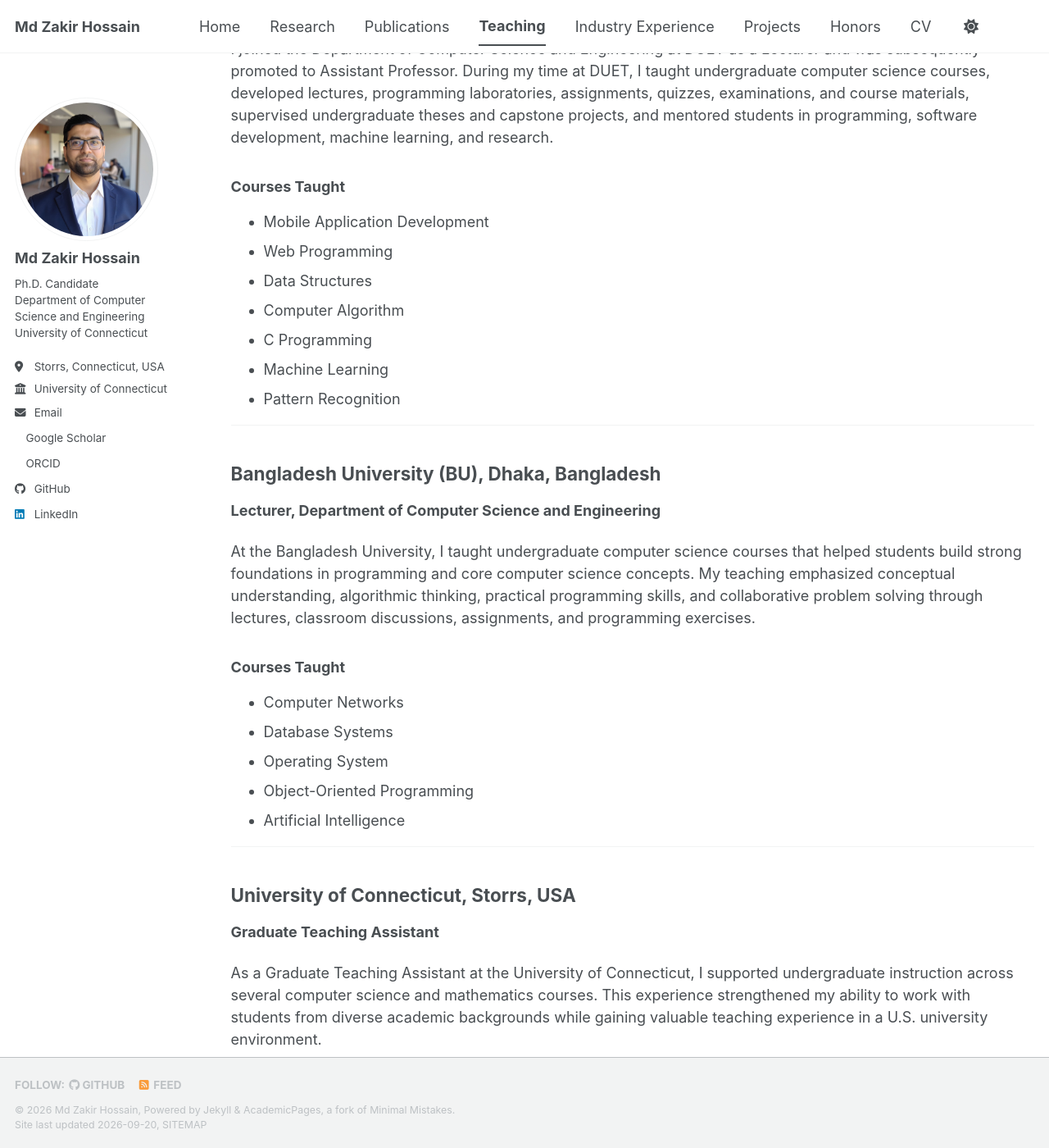
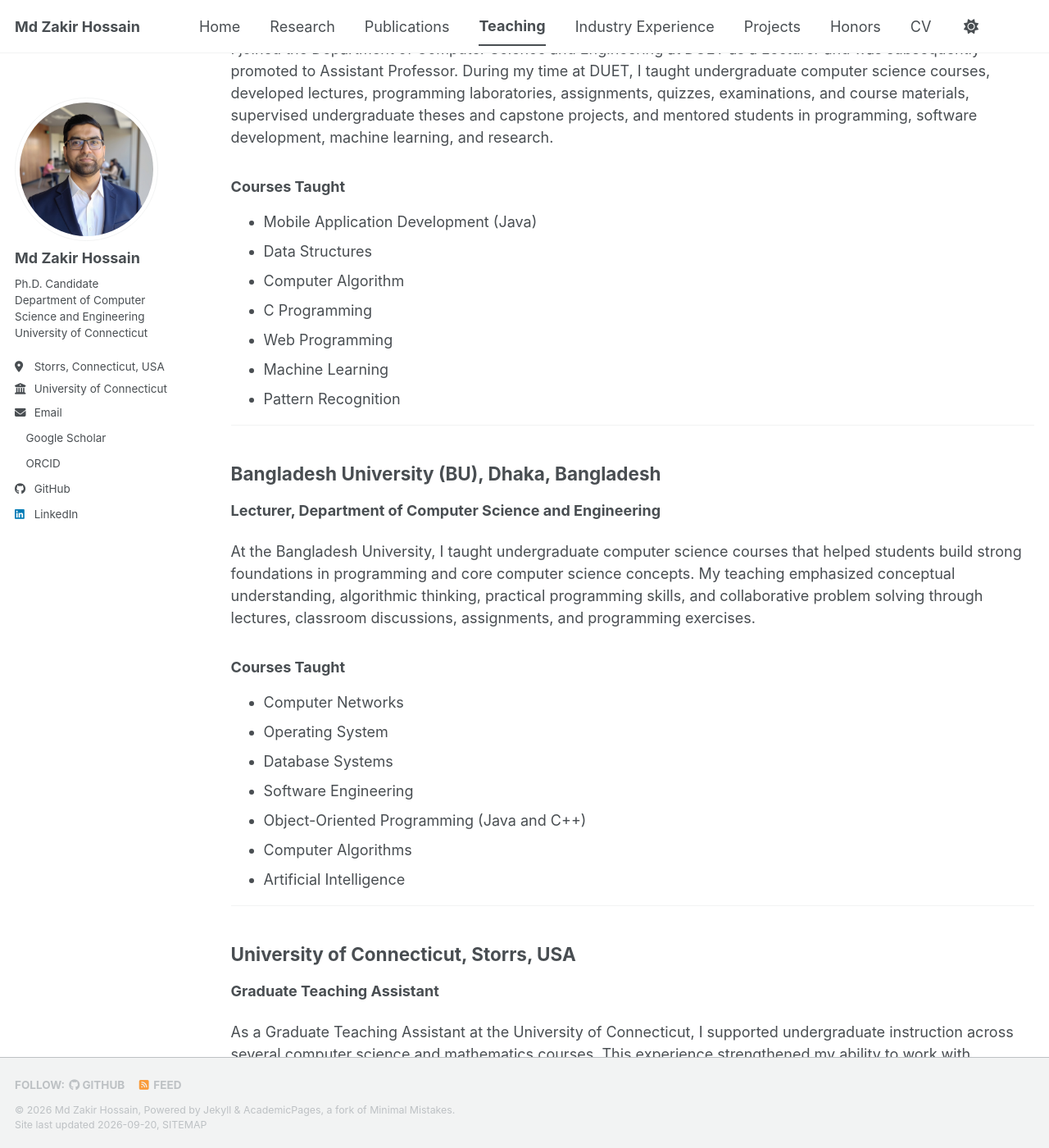
Before and after one commit to zakir-uconn/zakir-uconn.github.io, a Jekyll site: the page built from _pages/teaching.md, in a window 1280 px wide and 1400 px high, scrolled down 787 px. Shown: the whole window at 82% size. Built offline with Jekyll 4.4.1, drawn with Linux system fonts in a browser that asks for light colours; a style sheet for code colours, icons or effects is not loaded; some of the changed text lies outside the part shown.

Commit message:
Revise courses taught with details and additions
Updated the list of courses taught by adding specific programming languages and new subjects.

```diff
--- a/_pages/teaching.md
+++ b/_pages/teaching.md
@@ -26,11 +26,11 @@ I joined the Department of Computer Science and Engineering at DUET as a Lecture
 
 ### Courses Taught
 
-- Mobile Application Development
-- Web Programming
+- Mobile Application Development (Java)
 - Data Structures
 - Computer Algorithm
 - C Programming
+- Web Programming
 - Machine Learning
 - Pattern Recognition
 
@@ -45,9 +45,11 @@ At the Bangladesh University, I taught undergraduate computer science courses th
 ### Courses Taught
 
 - Computer Networks
+- Operating System
 - Database Systems
-- Operating System
-- Object-Oriented Programming
+- Software Engineering
+- Object-Oriented Programming (Java and C++)
+- Computer Algorithms
 - Artificial Intelligence
 
 ---
@@ -93,9 +95,10 @@ I enjoy teaching courses in the following areas:
 - Machine Learning
 - Artificial Intelligence
 - Pattern Recognition
-- Data Science and Big Data Analytics
+- Operating Systems
 - Database Systems
 - Computer Networks
+- Software Engineering
 - Quantum Computing
 
 ---
```
